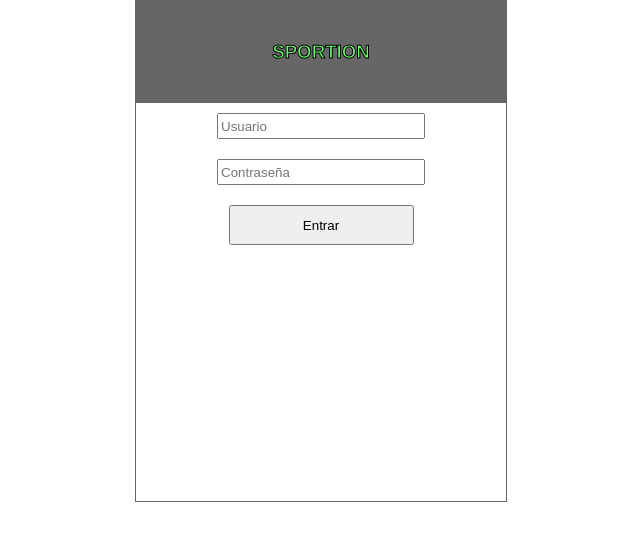
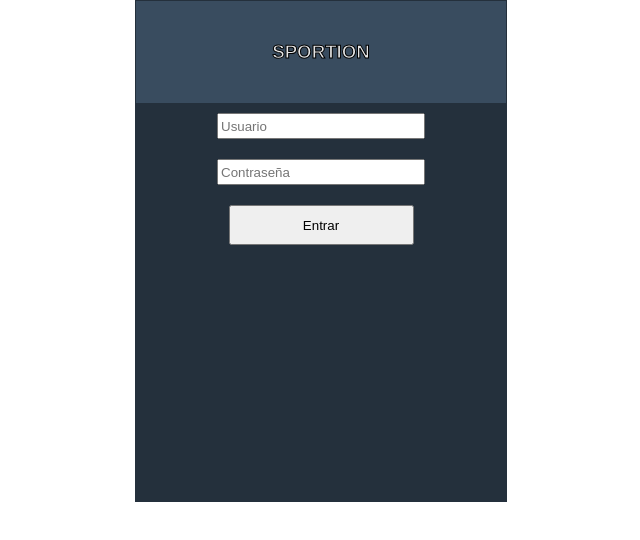
Before and after one commit to NicoleBP02/AppHibrida---Sportion, a website: page hibrida/index.html in a window 1280 px wide. Shown: the whole page, without its empty margins (319-959 px from the left). Drawn offline with Linux system fonts and the light colour scheme.

Commit message:
Nuevo diseño

```diff
--- a/hibrida/sass/main.sass
+++ b/hibrida/sass/main.sass
@@ -1,6 +1,6 @@
 $font-stack: Helvetica, sans-serif
-$primary-color: #666666
-$secondary-color: #22ff88
+$primary-color: #24303c
+$secondary-color: #394C5F
 
 body
     margin: 0
@@ -21,6 +21,7 @@ body
     display: flex
     flex-direction: column
     align-items: center
+    background: $primary-color
 
 .seccion h1
     margin: 0
@@ -29,9 +30,9 @@ body
     text-align: center
     font-family: $font-stack
     color: white
-    color: #66FF66
+    color: #E5E5E5
     -webkit-text-stroke: 1px black
-    background-color: $primary-color
+    background-color: $secondary-color
 
 .ocultar
     display: none !important
@@ -51,7 +52,7 @@ body
 
 /* SECCION 2 */
 #seccion_2
-    // background: $primary-color
+    background: $primary-color
     display: flex
     flex-direction: column
 
```
Also changed, not shown: hibrida/css/main.css.
